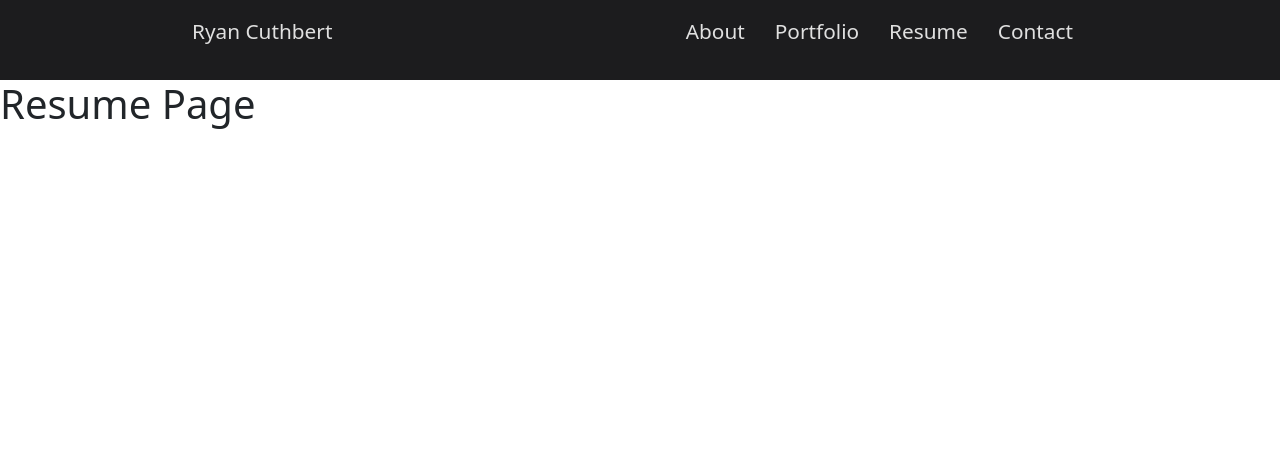
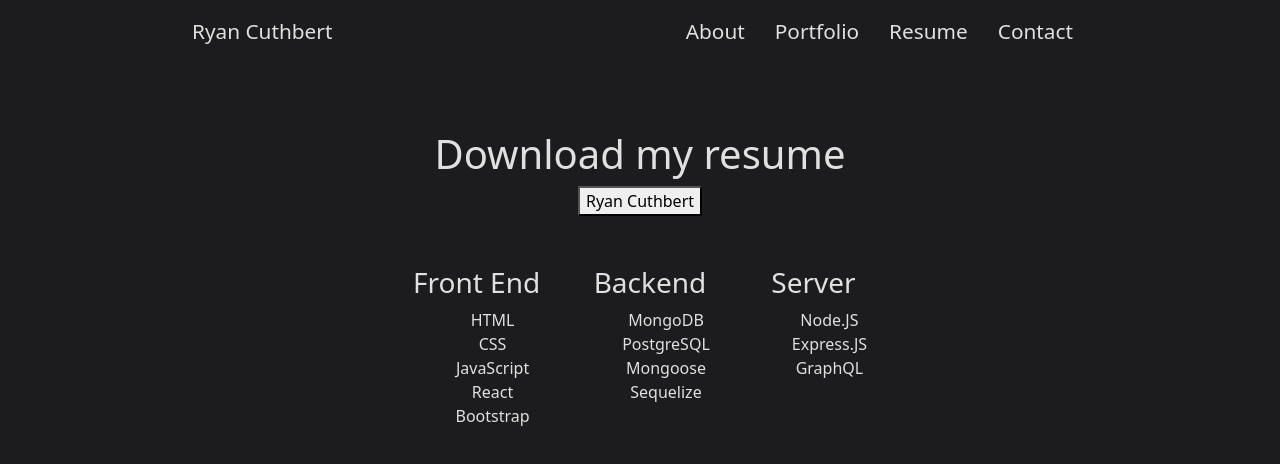
Before and after one commit to Ryan3389/React-Portfolio, a React (Vite) app: page /resume in a window 1280 px wide. Shown: the top 464 px of the page. Built offline with nearby package versions, Linux system fonts and the light colour scheme.

Commit message:
added resume page

```diff
--- a/src/App.css
+++ b/src/App.css
@@ -124,4 +124,29 @@
      resize: none;
  }
 
+ /*Resume section styles*/
+ .resume-section {
+     height: 90vh;
+     background-color: var(--bg-color);
+     color: var(--text-color);
+ }
+
+ .resume-container {
+     display: flex;
+     flex-direction: column;
+     align-items: center;
+     padding: 50px 0;
+ }
+
+ .skills-container {
+     display: flex;
+     justify-content: center;
+     gap: 50px;
+     text-align: center;
+ }
+
+ .skills-container li {
+     list-style: none;
+ }
+
  /*Light purple: #BB86FC; */
--- a/src/components/UI/ContactForm.jsx
+++ b/src/components/UI/ContactForm.jsx
@@ -8,8 +8,8 @@ const Contact = () => {
         e.preventDefault();
 
         emailjs
-            .sendForm(SERVICE_ID, TEMPLATE_ID, form.current, {
-                publicKey: PUBLIC_KEY,
+            .sendForm(process.env.SERVICE_ID, process.env.TEMPLATE_ID, form.current, {
+                publicKey: process.env.PUBLIC_KEY,
             })
             .then(
                 () => {
--- /dev/null
+++ b/src/components/UI/DownloadResume.jsx
@@ -0,0 +1,47 @@
+import React from 'react';
+
+
+function DownloadResume() {
+    return (
+        <section className='resume-section'>
+            <article className="resume-container">
+                <h1>Download my resume</h1>
+                <a href="/RyanCuthbert_resume.pdf" download="RyanCuthbert_resume.pdf">
+                    <button>Ryan Cuthbert</button>
+                </a>
+            </article>
+
+            <section className="skills-container">
+                <article className="skill">
+                    <h3>Front End</h3>
+                    <ul>
+                        <li>HTML</li>
+                        <li>CSS</li>
+                        <li>JavaScript</li>
+                        <li>React</li>
+                        <li>Bootstrap</li>
+                    </ul>
+                </article>
+                <article className="skill">
+                    <h3>Backend</h3>
+                    <ul>
+                        <li>MongoDB</li>
+                        <li>PostgreSQL</li>
+                        <li>Mongoose</li>
+                        <li>Sequelize</li>
+                    </ul>
+                </article>
+                <article className="skill">
+                    <h3>Server</h3>
+                    <ul>
+                        <li>Node.JS</li>
+                        <li>Express.JS</li>
+                        <li>GraphQL</li>
+                    </ul>
+                </article>
+            </section>
+        </section>
+    )
+}
+
+export default DownloadResume;
--- a/src/pages/Resume.jsx
+++ b/src/pages/Resume.jsx
@@ -1,6 +1,8 @@
+import DownloadResume from '../components/UI/DownloadResume'
+
 function Resume() {
     return (
-        <h1>Resume Page</h1>
+        <DownloadResume />
     )
 }
 
```
Also changed, not shown: 1 other file (tests, documents, lock files or other folders).
